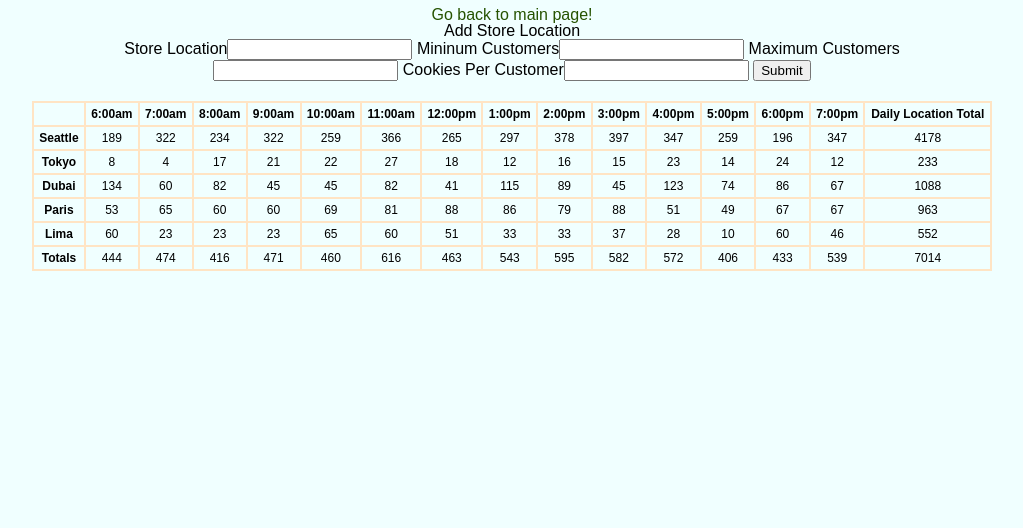
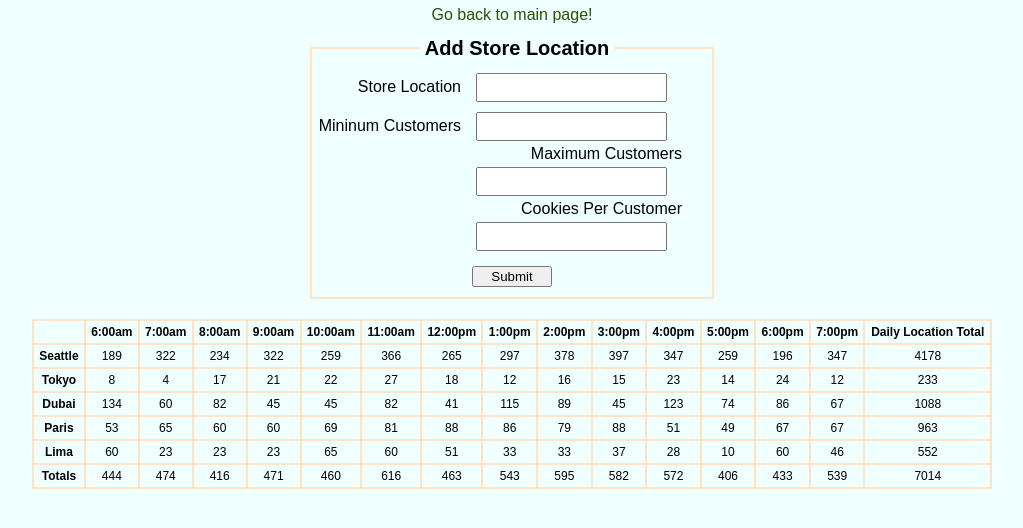
Before and after one commit to wpiao/cookie-stand, a plain HTML site: page sales.html in a window 1280 px wide. Shown: the part 238-766 px from the top of the page, without its empty margins (128-1151 px from the left). Drawn offline with Linux system fonts and the light colour scheme.

Commit message:
Style a form

```diff
--- a/css/sales.css
+++ b/css/sales.css
@@ -68,3 +68,41 @@ th {
 td {
   border: 2px solid bisque;
 }
+
+form {
+  margin-top: 10px;
+  text-align: left;
+}
+
+form fieldset {
+  border: 2px solid bisque;
+  width: 400px;
+  margin: auto;
+}
+
+form legend {
+  margin: 5px;
+  padding: 5px;
+  text-align: center;
+  font-weight: bold;
+  font-size: 20px;
+}
+
+form label {
+  display: block;
+  margin-right: 30px;
+  text-align: right;
+}
+
+form input {
+  margin: 5px 15px;
+  padding: 5px;
+}
+
+form button {
+  margin-top: 10px;
+  margin-bottom: 10px;
+  margin-left: 40%;
+  margin-right: 40%;
+  width: 20%;
+}
```
